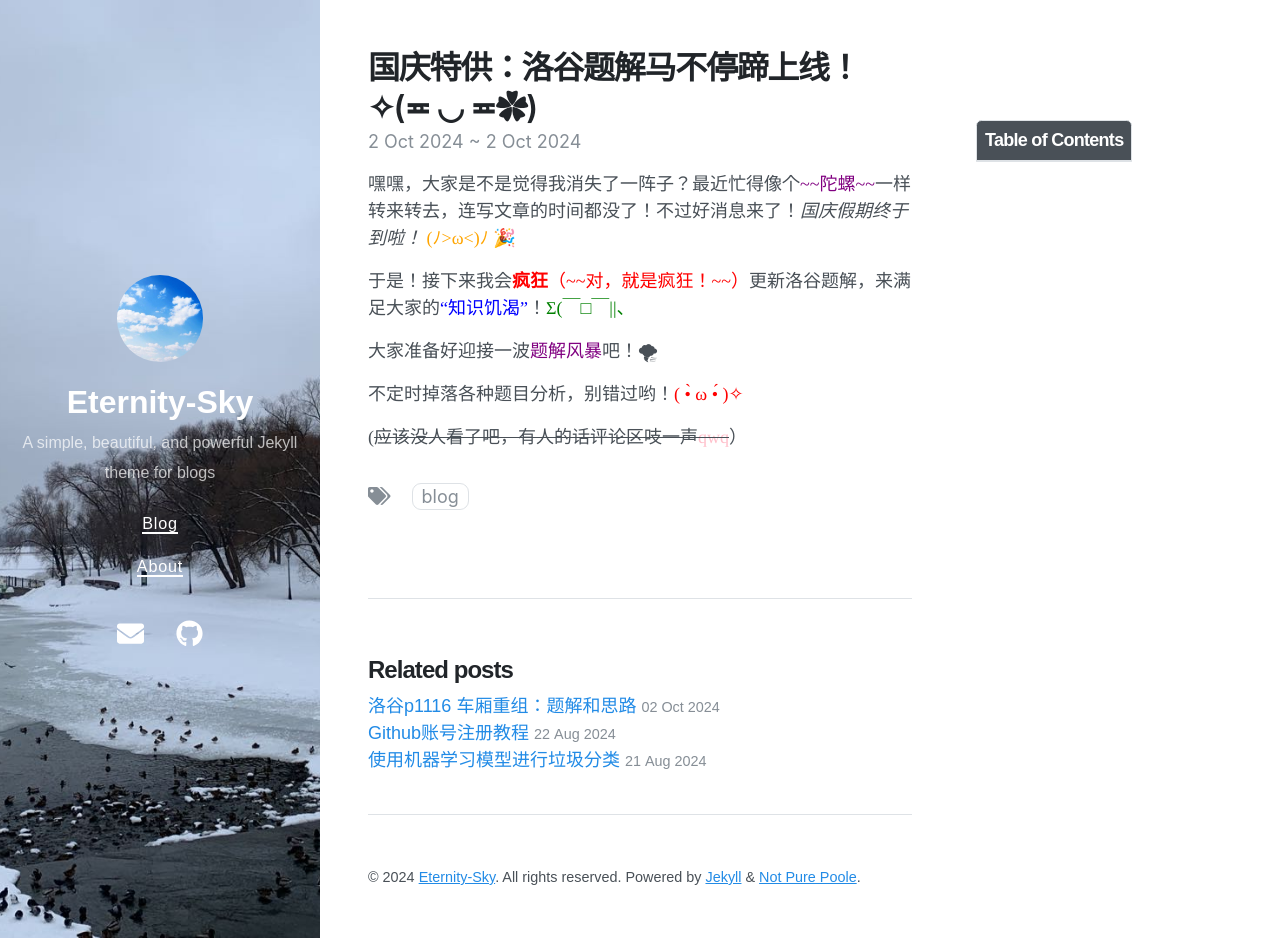
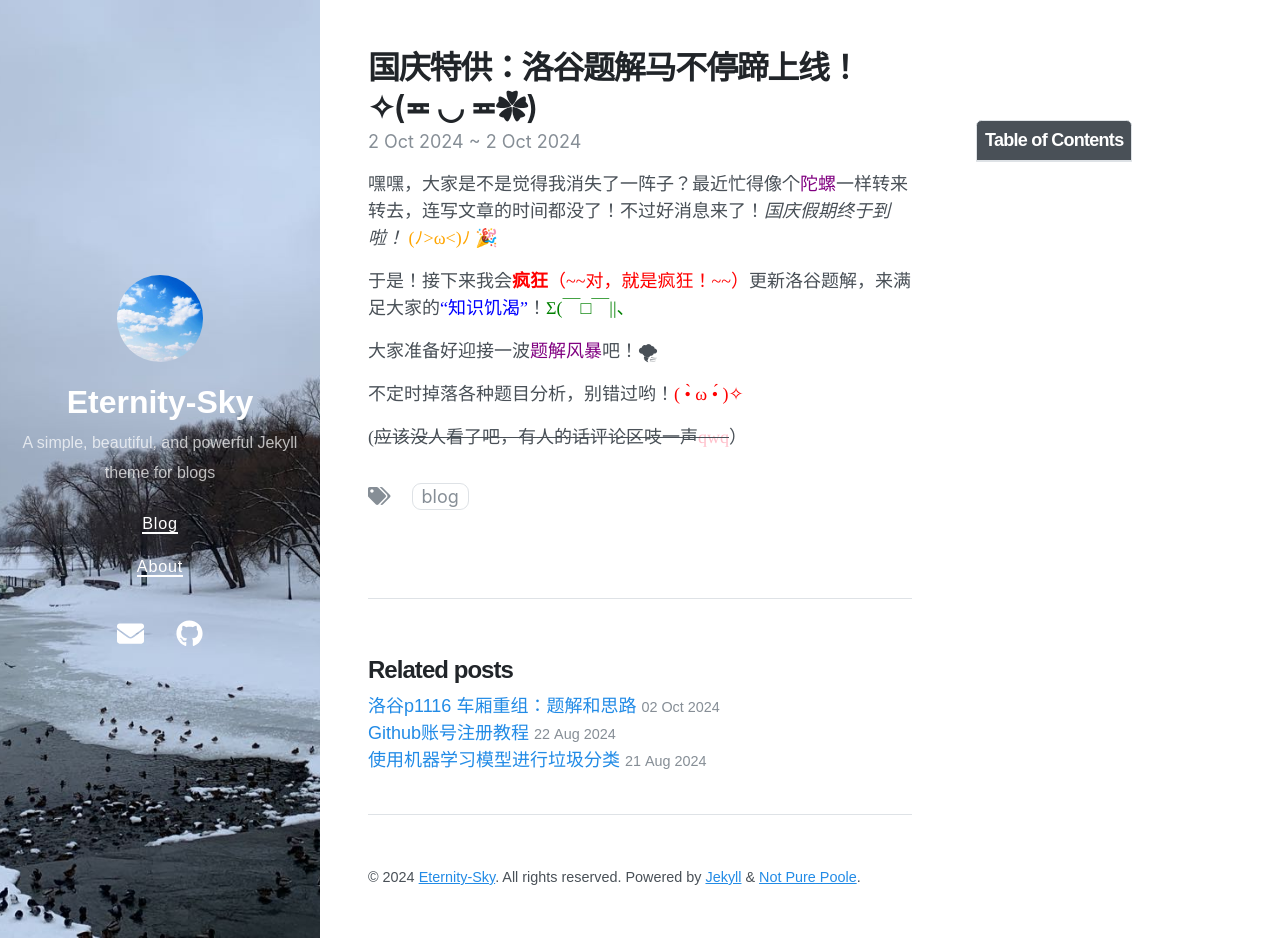
Before and after one commit to Eternity-Sky/Eternity-Sky.github.io, a Jekyll site: the page built from _posts/2024-10-2-国庆特供：洛谷题解马不停蹄上线✧(≖ ◡ ≖✿).md, in a window 1280 px wide and 938 px high. Built offline with Jekyll 4.4.1, drawn with Linux system fonts in a browser that asks for light colours; nearby versions of some CDN libraries; comment, search, counter and statistics services are not loaded.

Commit message:
Update 2024-10-2-国庆特供：洛谷题解马不停蹄上线✧(≖ ◡ ≖✿).md

```diff
--- a/_posts/2024-10-2-国庆特供：洛谷题解马不停蹄上线✧(≖ ◡ ≖✿).md
+++ b/_posts/2024-10-2-国庆特供：洛谷题解马不停蹄上线✧(≖ ◡ ≖✿).md
@@ -7,7 +7,7 @@ tags: [blog]
 toc: true
 ---
 
-嘿嘿，大家是不是觉得我消失了一阵子？最近忙得像个<font color="purple">~~陀螺~~</font>一样转来转去，连写文章的时间都没了！不过好消息来了！_国庆假期终于到啦！_ <font color="orange">(ﾉ>ω<)ﾉ 🎉</font>
+嘿嘿，大家是不是觉得我消失了一阵子？最近忙得像个<font color="purple">陀螺</font>一样转来转去，连写文章的时间都没了！不过好消息来了！_国庆假期终于到啦！_ <font color="orange">(ﾉ>ω<)ﾉ 🎉</font>
 
 于是！接下来我会<font color="red"><strong>疯狂</strong>（~~对，就是疯狂！~~）</font>更新洛谷题解，来满足大家的<font color="blue">“知识饥渴”</font>！<font color="green">Σ(￣□￣||、</font>
 
```
